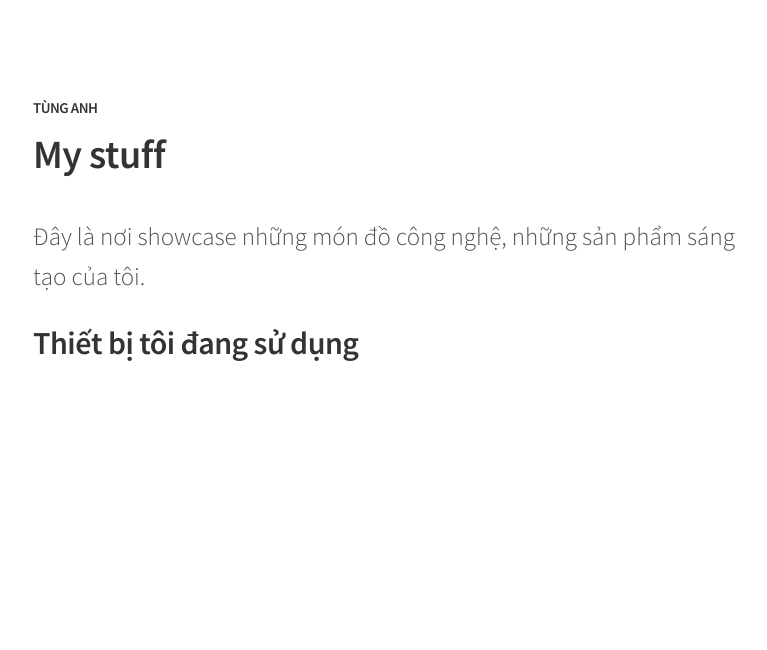
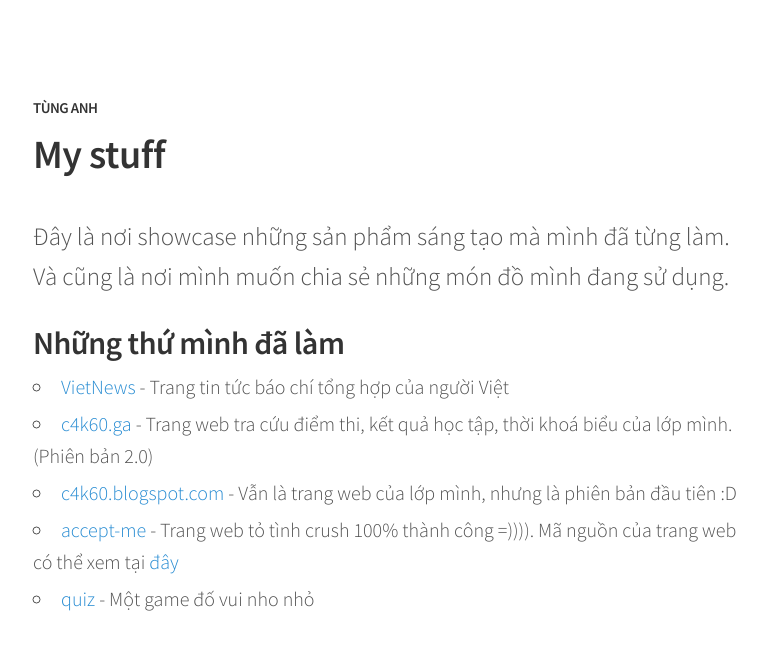
Before and after one commit to duongtunganh/duongtunganh, a Jekyll site: the page built from stuff.md, in a window 1280 px wide. Shown: the top 650 px of the page, without its empty margins (247-1014 px from the left). Built offline with Jekyll 4.4.1, drawn with Linux system fonts in a browser that asks for light colours.

Commit message:
Update stuff.md

```diff
--- a/stuff.md
+++ b/stuff.md
@@ -3,6 +3,11 @@ title: My stuff
 permalink: /stuff/
 ---
 
-<p class="lead">Đây là nơi showcase những món đồ công nghệ, những sản phẩm sáng tạo của tôi.</p>
+<p class="lead">Đây là nơi showcase những sản phẩm sáng tạo mà mình đã từng làm. Và cũng là nơi mình muốn chia sẻ những món đồ mình đang sử dụng.</p>
 
-## Thiết bị tôi đang sử dụng
+## Những thứ mình đã làm
+* [VietNews](https://vietnews.online/) - Trang tin tức báo chí tổng hợp của người Việt
+* [c4k60.ga](https://c4k60.ga/) - Trang web tra cứu điểm thi, kết quả học tập, thời khoá biểu của lớp mình. (Phiên bản 2.0)
+* [c4k60.blogspot.com](https://c4k60.blogspot.com/) - Vẫn là trang web của lớp mình, nhưng là phiên bản đầu tiên :D
+* [accept-me](http://tunganh03.github.io/accept-me/) - Trang web tỏ tình crush 100% thành công =)))). Mã nguồn của trang web có thể xem tại [đây](https://github.com/tunganh03/accept-me)
+* [quiz](http://tunganh03.github.io/quiz) - Một game đố vui nho nhỏ
```
